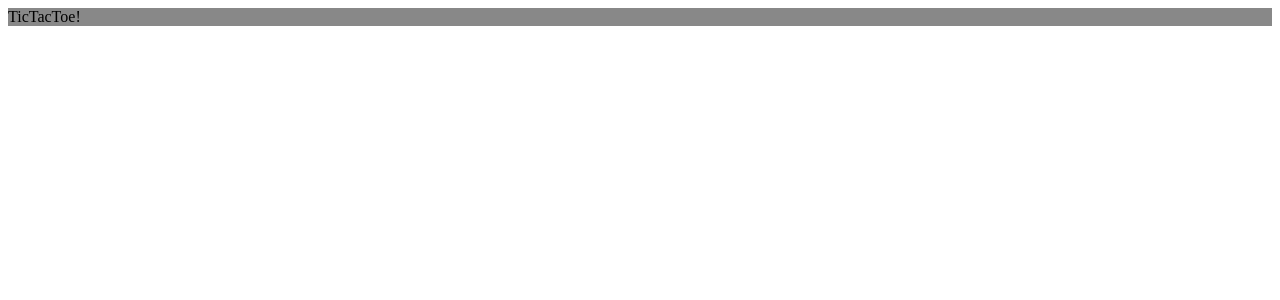
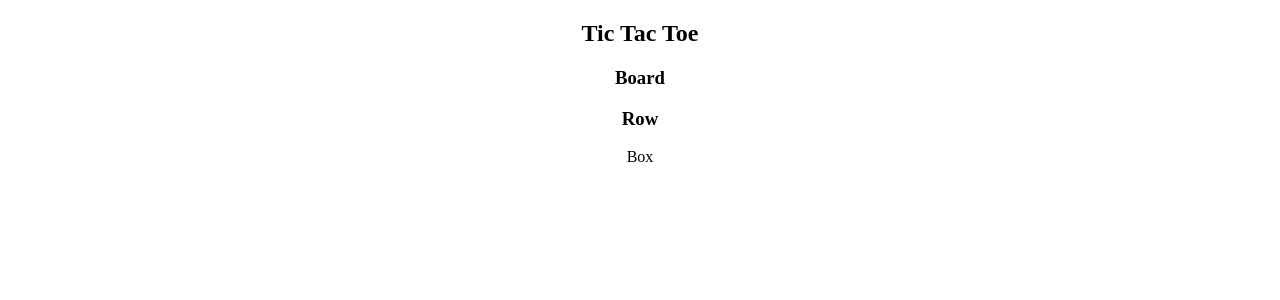
Before and after one commit to bogdanpashynskyi/tictactoe, a React app: page / in a window 1280 px wide. Shown: the top 300 px of the page. Built offline with nearby package versions, Linux system fonts and the light colour scheme; the HTML template or start-up script is replaced by a standard one.

Commit message:
initial steps for TTT

```diff
--- /dev/null
+++ b/src/App.js
@@ -0,0 +1,24 @@
+import React from 'react';
+import Board from './components/Board';
+
+const ROWS = 3;
+const COLUMNS = 3;
+const ROW_ARR = new Array(ROWS).fill('');
+const COLUMN_ARR = new Array(COLUMNS).fill('')
+const GRID = ROW_ARR.map(item => COLUMN_ARR.slice())
+
+class App extends React.Component {
+  constructor() {
+    super()
+  }
+
+  render() {
+    return (
+      <div>
+      <h2> Tic Tac Toe </h2>
+      <Board />
+      </div>
+    )}
+}
+
+export default App
--- /dev/null
+++ b/src/components/Board.js
@@ -0,0 +1,13 @@
+import React from 'react'
+import Row from './Row'
+
+const Board = () => {
+	return (
+		<div>
+			<h3>Board</h3>
+			<Row />
+		</div>
+	)
+}
+
+export default Board
--- /dev/null
+++ b/src/components/Box.js
@@ -0,0 +1,9 @@
+import React from 'react'
+
+const Box = () => {
+    return (
+        <div> Box </div>
+    )
+}
+
+export default Box
--- /dev/null
+++ b/src/components/Row.js
@@ -0,0 +1,13 @@
+import React from 'react'
+import Box from './Box'
+const Row = () => {
+    return (
+        <div>
+            <h3> Row </h3>
+            <Box />
+        </div>
+
+    )
+}
+
+export default Row
--- a/src/index.css
+++ b/src/index.css
@@ -1,3 +1,3 @@
-.title {
-    background-color: #888888
+#app {
+    text-align: center;
 }
--- a/src/index.js
+++ b/src/index.js
@@ -1,10 +1,10 @@
-import React from 'react';
-import ReactDOM from 'react-dom';
-import './index.css';
+import React from 'react'
+import ReactDOM from 'react-dom'
 
-const title = 'TicTacToe!';
+import App from './App.js'
+import './index.css'
 
 ReactDOM.render(
-  <div className="title">{title}</div>,
+  <App />,
   document.getElementById('app')
 );
--- a/webpack.config.js
+++ b/webpack.config.js
@@ -29,5 +29,6 @@ module.exports = {
     devServer: {
       contentBase: './dist',
       hot: true,
+      compress: true,
     }
   };
```
Also changed, not shown: package.json (+7 -0 lines), .babelrc, .eslintrc.js (added), 2 other files (tests, documents, lock files or other folders).
